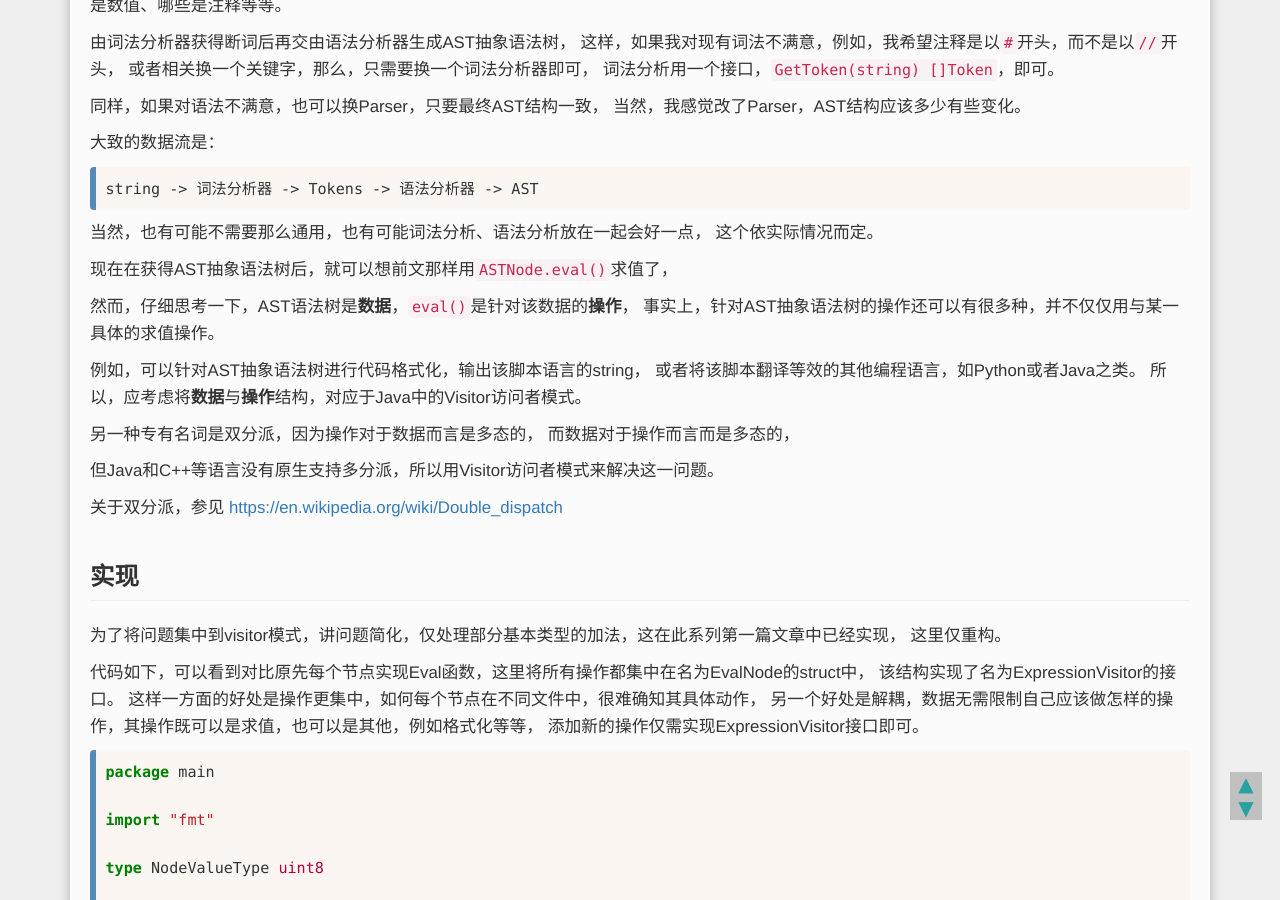
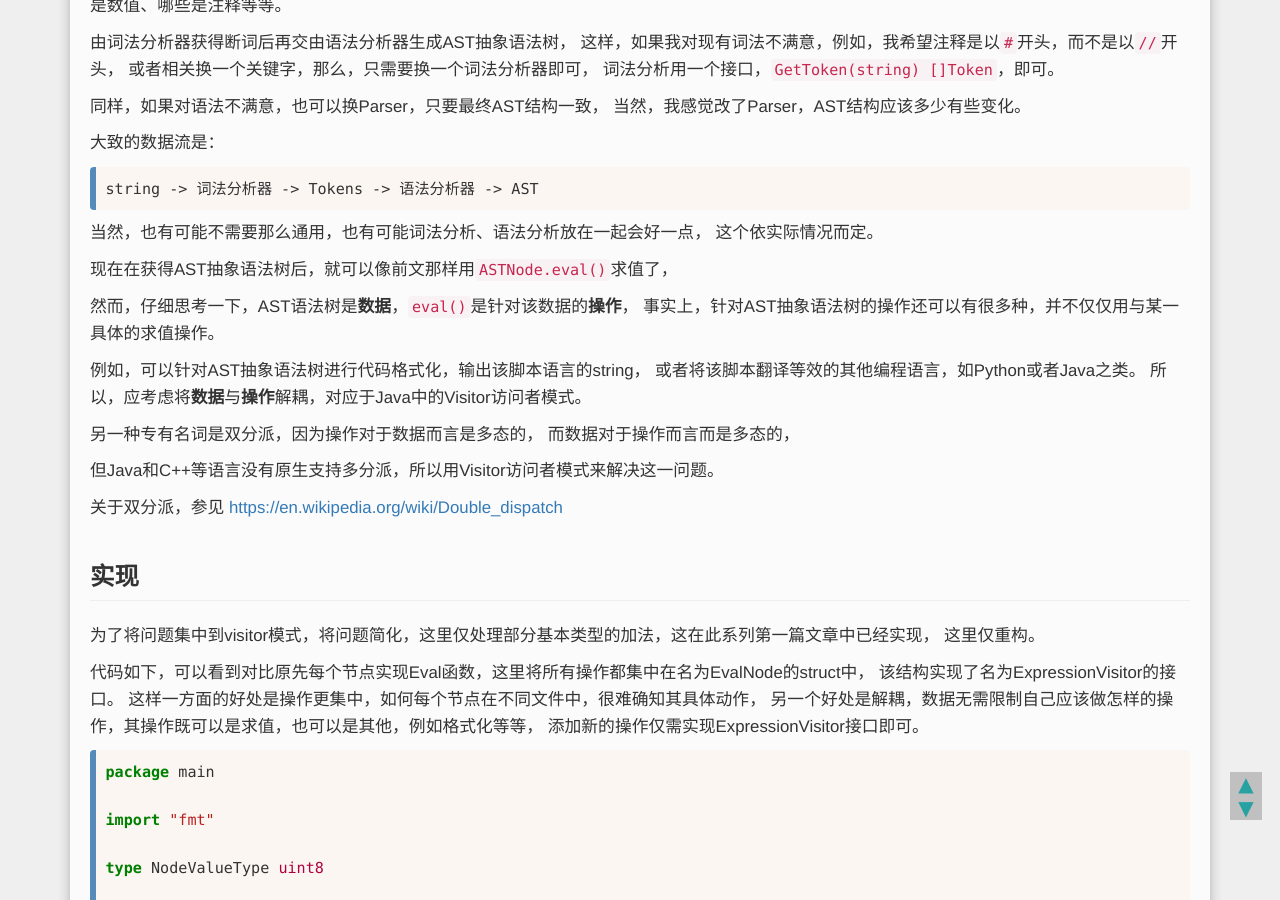
Before and after one commit to SenZhangAI/senzhangai.github.com, a Jekyll site: the page built from _posts/2017-05-05-eval-ast-4.md, in a window 1280 px wide and 900 px high, scrolled down 616 px. Built offline with Jekyll 4.4.1, drawn with Linux system fonts in a browser that asks for light colours; comment, search, counter and statistics services are not loaded.

Commit message:
modify some articles

```diff
--- a/_posts/2017-05-05-eval-ast-4.md
+++ b/_posts/2017-05-05-eval-ast-4.md
@@ -40,14 +40,14 @@ string -> 词法分析器 -> Tokens -> 语法分析器 -> AST
 当然，也有可能不需要那么通用，也有可能词法分析、语法分析放在一起会好一点，
 这个依实际情况而定。
 
-现在在获得AST抽象语法树后，就可以想前文那样用`ASTNode.eval()`求值了，
+现在在获得AST抽象语法树后，就可以像前文那样用`ASTNode.eval()`求值了，
 
 然而，仔细思考一下，AST语法树是**数据**，`eval()`是针对该数据的**操作**，
 事实上，针对AST抽象语法树的操作还可以有很多种，并不仅仅用与某一具体的求值操作。
 
 例如，可以针对AST抽象语法树进行代码格式化，输出该脚本语言的string，
 或者将该脚本翻译等效的其他编程语言，如Python或者Java之类。
-所以，应考虑将**数据**与**操作**结构，对应于Java中的Visitor访问者模式。
+所以，应考虑将**数据**与**操作**解耦，对应于Java中的Visitor访问者模式。
 
 另一种专有名词是双分派，因为操作对于数据而言是多态的，
 而数据对于操作而言而是多态的，
@@ -58,7 +58,7 @@ string -> 词法分析器 -> Tokens -> 语法分析器 -> AST
 
 ## 实现
 
-为了将问题集中到visitor模式，讲问题简化，仅处理部分基本类型的加法，这在此系列第一篇文章中已经实现，
+为了将问题集中到visitor模式，将问题简化，这里仅处理部分基本类型的加法，这在此系列第一篇文章中已经实现，
 这里仅重构。
 
 代码如下，可以看到对比原先每个节点实现Eval函数，这里将所有操作都集中在名为EvalNode的struct中，
```
Also changed, not shown: _posts/2017-05-02-eval-ast.md (+3 -3 lines), _posts/2017-05-04-eval-ast-3.md (+2 -2 lines).
